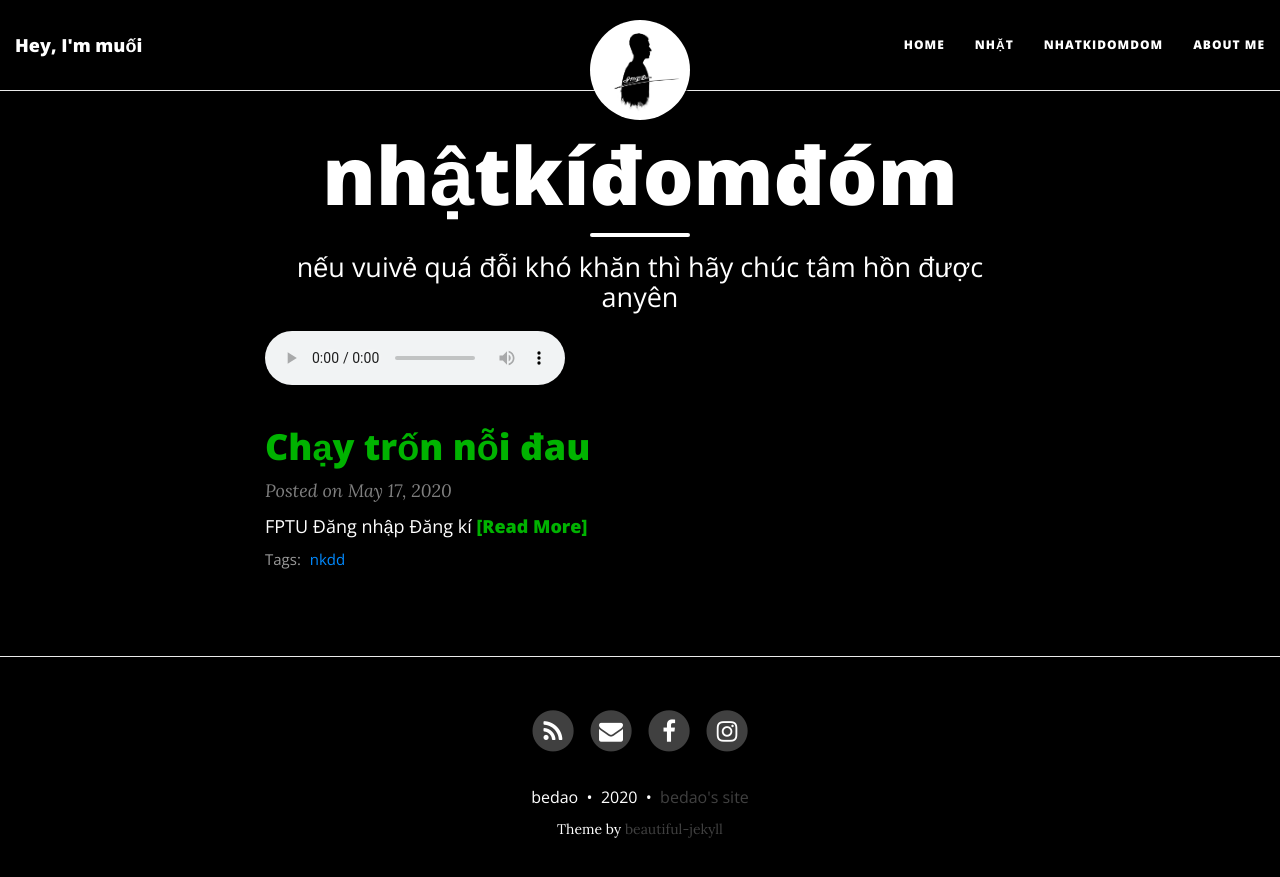
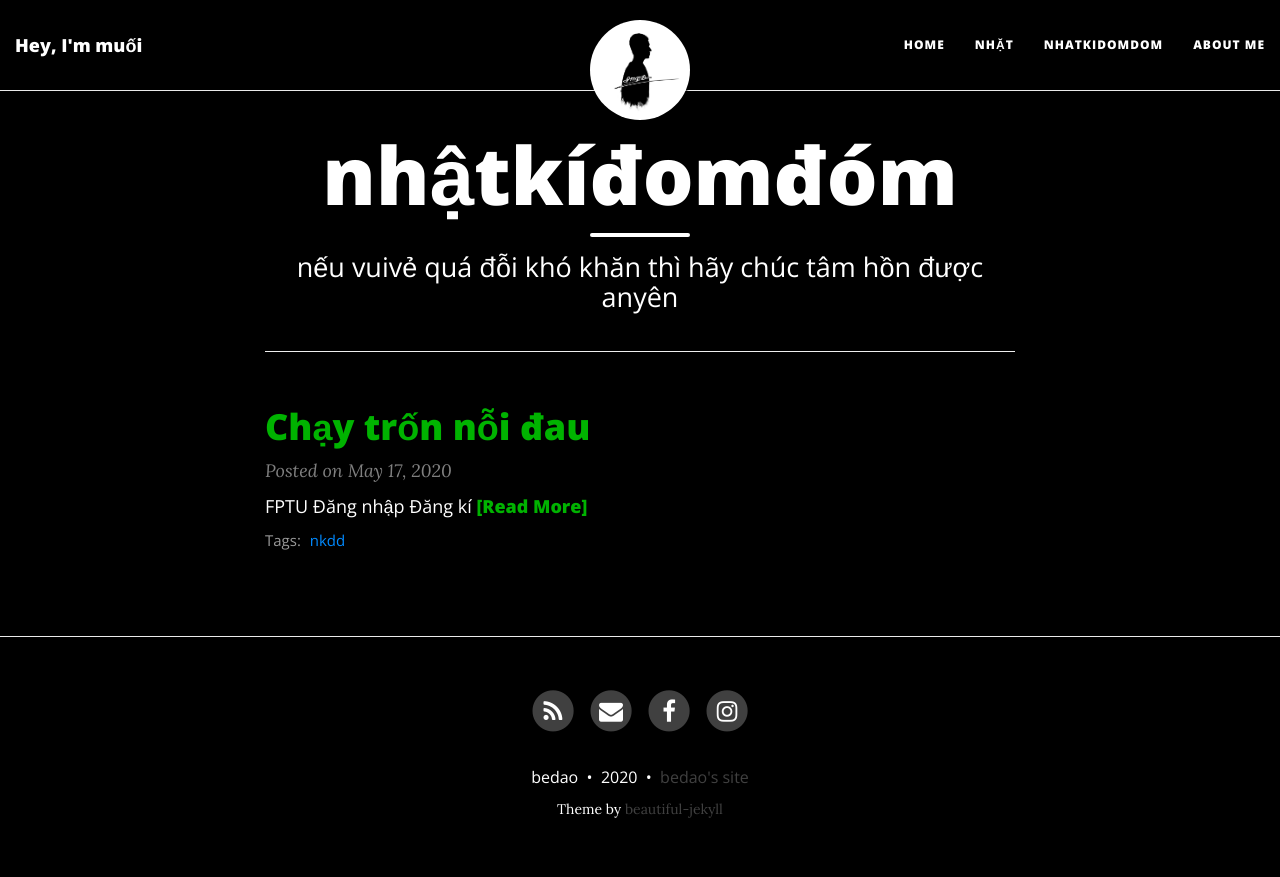
Before and after one commit to muoii/muoii.github.io, a Jekyll site: the page built from nkdd/index.html, in a window 1280 px wide. Shown: the top 877 px of the page. Built offline with Jekyll 4.4.1, drawn with Linux system fonts in a browser that asks for light colours; nearby versions of some CDN libraries.

Commit message:
Update index.html

```diff
--- a/nkdd/index.html
+++ b/nkdd/index.html
@@ -7,8 +7,9 @@ share-img: /img/avt.jpg
 image: /img/avt.jpg
 published: true
 ---
+<hr>
 
-<audio controls autoplay autobuffer>
+<audio autoplay autobuffer>
         <source src="../audio/nkdd-audio.mp3" type="audio/mpeg">
 </audio>
 
```
